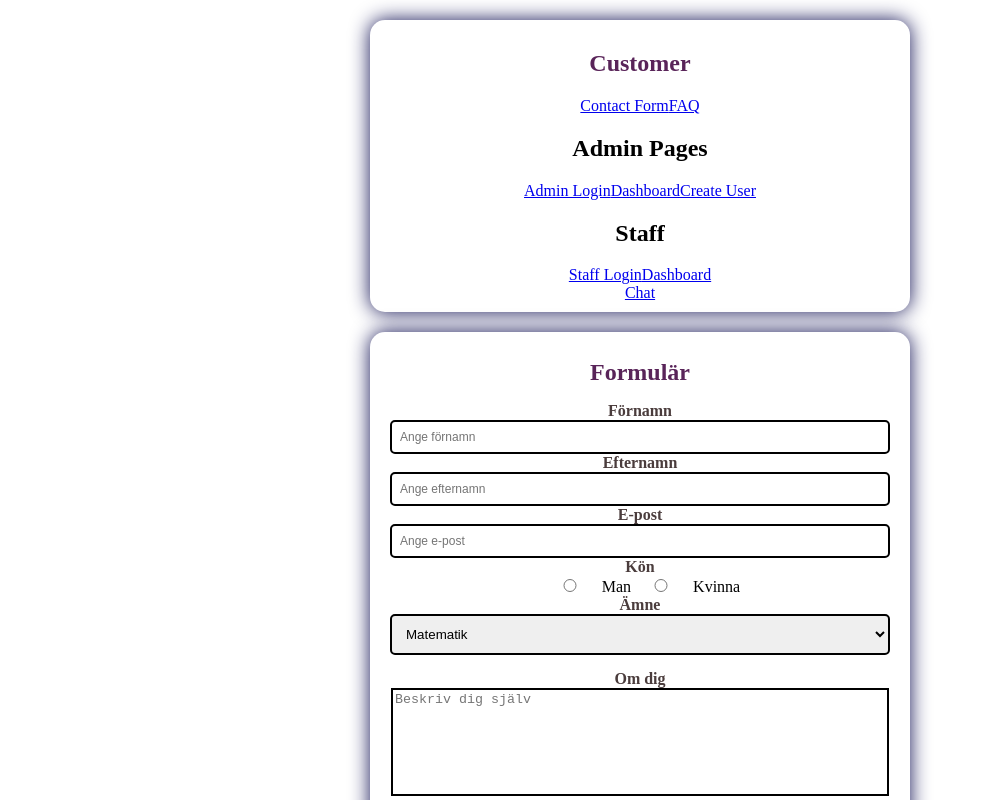
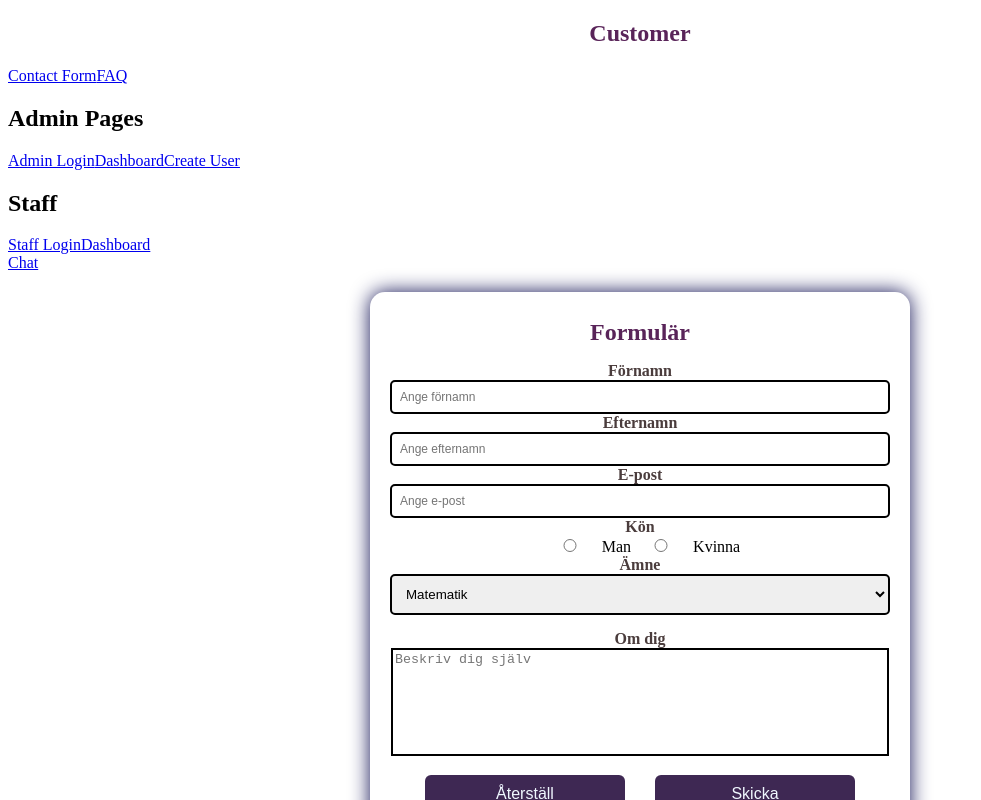
Before and after one commit to ShabanSulejmani/CRM-System, a React (Vite) app in the folder client/: page / in a window 1280 px wide. Shown: the top 800 px of the page, without its empty margins (0-981 px from the left). Built offline with nearby package versions, Linux system fonts and the light colour scheme.

Commit message:
added main

```diff
--- a/client/src/Layout.jsx
+++ b/client/src/Layout.jsx
@@ -3,67 +3,60 @@ import { Link, Outlet } from 'react-router-dom';
 
 function Layout() {
   return (
-    <div className="min-h-screen flex flex-col">
+    <div>
       {/* Navigation Header */}
-      <nav className="bg-gray-800 text-white p-4">
-        <div className="container mx-auto">
-          <div className="flex flex-col">
+      <nav>
+        <div>
+          <div>
             {/* Logo/Brand */}
-            <h1 className="text-2xl font-bold mb-4">Customer</h1>
+            <h1>Customer</h1>
 
             {/* Main Navigation */}
-            <div className="flex flex-col space-y-6">
+            <div>
               {/* Public Links */}
-              <div className="flex flex-col space-y-2">
+              <div>
                 <Link
                   to="/form"
-                  className="hover:text-blue-300 transition-colors"
                 >
                   Contact Form
                 </Link>
                 <Link
                   to="/faq"
-                  className="hover:text-blue-300 transition-colors"
                 >
                   FAQ
                 </Link>
               </div>
 
               {/* Admin Links */}
-              <div className="flex flex-col space-y-2">
-                <h2 className="text-xl font-semibold">Admin Pages</h2>
+              <div>
+                <h2>Admin Pages</h2>
                 <Link
                   to="/admin/login"
-                  className="hover:text-blue-300 transition-colors pl-4"
                 >
                   Admin Login
                 </Link>
                 <Link
                   to="/admin/dashboard"
-                  className="hover:text-blue-300 transition-colors pl-4"
                 >
                   Dashboard
                 </Link>
                 <Link
                   to="/admin/create-user"
-                  className="hover:text-blue-300 transition-colors pl-4"
                 >
                   Create User
                 </Link>
               </div>
 
               {/* Staff Links */}
-              <div className="flex flex-col space-y-2">
-                <h2 className="text-xl font-semibold">Staff</h2>
+              <div>
+                <h2>Staff</h2>
                 <Link
                   to="/staff/login"
-                  className="hover:text-blue-300 transition-colors pl-4"
                 >
                   Staff Login
                 </Link>
                 <Link
                   to="/staff/dashboard"
-                  className="hover:text-blue-300 transition-colors pl-4"
                 >
                   Dashboard
                 </Link>
@@ -72,7 +65,6 @@ function Layout() {
               {/* Chat */}
               <Link
                 to="/chat"
-                className="hover:text-blue-300 transition-colors"
               >
                 Chat
               </Link>
@@ -82,13 +74,13 @@ function Layout() {
       </nav>
 
       {/* Main Content */}
-      <main className="main-content">
+      <main>
         <Outlet />
       </main>
 
       {/* Footer */}
-      <footer className="bg-gray-800 text-white p-4 mt-auto">
-        <div className="container mx-auto text-center">
+      <footer>
+        <div>
           <p>&copy; { new Date().getFullYear()} All rights reversed</p>
         </div>
       </footer>
--- a/client/src/index.css
+++ b/client/src/index.css
@@ -1,6 +1,6 @@
 
 .body{
-    background: rgb(212, 206, 206);
+    background: rgb(255, 255, 255);
     text-align: center;
 }
 
@@ -83,8 +83,8 @@ button:hover {
 
 .staff-aside{
     background-color: blueviolet;
-    display: flex;
-    width: 25%;
+    display: inline-block;
+    width: 20%;
     height: 100vh;
 
 }
@@ -108,4 +108,29 @@ h3{
     border-radius: 5px;
     padding: 15px;
     margin-top: 10px;
+    width: 96vw; /* WHY????? */
+
 }
+
+.tasks{
+    display: inline-block;
+    background-color: saddlebrown;
+    width: 25%;
+    margin: 5px;
+    height: 100vh;
+}
+
+.my-tasks {
+    display: inline-block;
+    background-color: blue;
+    width: 25%;
+    margin: 5px 5px;
+    height: 100vh;
+}
+
+.done {
+    display: inline-block;
+    background-color: green;
+    width: 25%;
+    height: 100vh;
+}
--- a/client/src/pages/StaffDashboard/Header.jsx
+++ b/client/src/pages/StaffDashboard/Header.jsx
@@ -1,4 +1,5 @@
 import Aside from "./Aside"
+import Main from "./Main"
 
 function Header(){
 
@@ -8,7 +9,8 @@ function Header(){
           <a href="">Login</a>
       </nav>
   </header>
-  <Aside />
+    <Aside />
+    <Main />
   </>
 }
 
--- /dev/null
+++ b/client/src/pages/StaffDashboard/Main.jsx
@@ -0,0 +1,29 @@
+
+function Main() {
+
+  return <>
+    <div className="tasks">Tasks
+      <div>1</div>
+      <div>2</div>
+      <div>3</div>
+      <div>4</div>
+      <div>5</div>
+    </div>
+    <div className="my-tasks">My Tasks
+      <div>1</div>
+      <div>2</div>
+      <div>3</div>
+      <div>4</div>
+      <div>5</div>
+    </div>
+    <div className="done">Done
+      <div>1</div>
+      <div>2</div>
+      <div>3</div>
+      <div>4</div>
+      <div>5</div>
+    </div>
+  </>
+}
+
+export default Main
```
